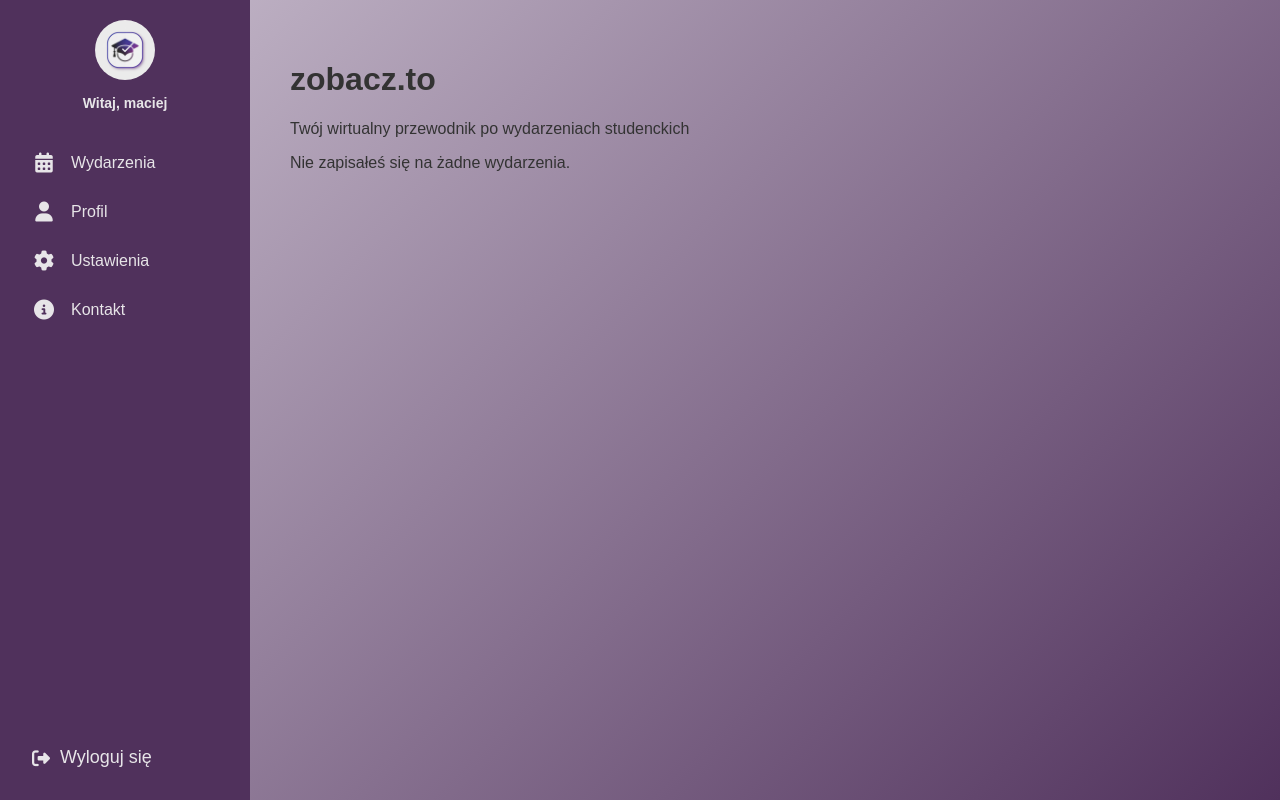
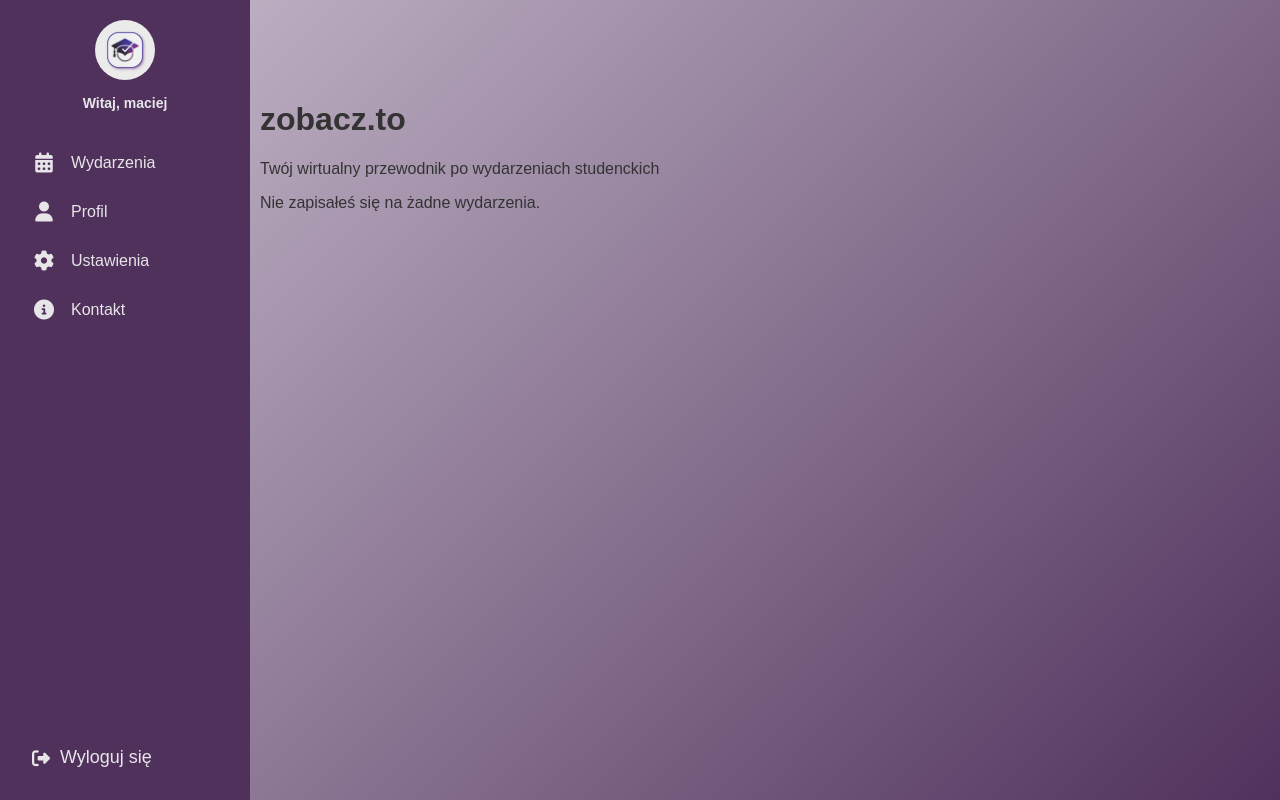
Before and after one commit to maciej3j/zobacz.to, a Django app: page / in a window 1280 px wide. Run offline with Django 5.2, Linux system fonts and the light colour scheme; a user stored in the database is signed in; data comes from the database, SQL or seed files in the repository.

Commit message:
reorganize base html and make sure main content does not overlap with sidebar

```diff
--- a/templates/base.html
+++ b/templates/base.html
@@ -1,15 +1,78 @@
+{% load static %}
 <!DOCTYPE html>
 <html>
 <head>
     <meta charset="utf-8">
   <title>{% block title %}Zapisz to{% endblock %}</title>
+  <link rel="stylesheet" href="https://cdnjs.cloudflare.com/ajax/libs/font-awesome/6.4.0/css/all.min.css">
+  <link rel="stylesheet" href="{% static 'css/home.css' %}">
 </head>
 
 <body>
+<div class="sidebar">
+  <div class="top">
+    <div class="logo">
+      <img src="{% static 'images/logo.jpeg' %}" alt="Logo">
+      {% if user.is_authenticated %}
+        <span class="username">Witaj, {{ user.username }}</span>
+      {% endif %}
+    </div>
+    <div class="menu">
+      <a href="{% url 'events_list' %}">
+        <i class="fas fa-calendar-alt"></i>
+        <span class="label">Wydarzenia</span>
+      </a>
+      <a href="#">
+        <i class="fas fa-user"></i>
+        <span class="label">Profil</span>
+      </a>
+      {% if user.is_authenticated %}
+        {% for group in user.groups.all %}
+          {% if group.name == "admin" %}
+            <a href="/accounts/organizer-requests">
+              <i class="fas fa-user-shield"></i>
+              <span class="label">Prośby o organizatora</span>
+            </a>
+          {% endif %}
+        {% endfor %}
+      {% endif %}
+      {% if user.is_authenticated %}
+        {% for group in user.groups.all %}
+            {% if group.name == "student" %}
+                <a href="{% url 'organizer_request_create' %}">
+                    <i class="fas fa-user-plus"></i>
+                    <span class="label">Zostań organizatorem</span>
+                </a>
+            {% endif %}
+        {% endfor %}
+    {% endif %}
+      <a href="#">
+        <i class="fas fa-cog"></i>
+        <span class="label">Ustawienia</span>
+      </a>
+      <a href="#">
+        <i class="fas fa-info-circle"></i>
+        <span class="label">Kontakt</span>
+      </a>
+    </div>
+  </div>
+  <div class="bottom">
+    <form action="{% url 'logout' %}" method="post">
+      {% csrf_token %}
+      <button type="submit">
+        <i class="fas fa-sign-out-alt"></i>
+        <span class="logout-label">Wyloguj się</span>
+      </button>
+    </form>
+  </div>
+</div>
+
   <main>
+    <div class="main-content">
     {% block content %}
-    {% endblock %}
+    {% endblock content %}
   </main>
+  </div>
 </body>
 
 </html>
--- a/templates/events/events_list.html
+++ b/templates/events/events_list.html
@@ -5,7 +5,6 @@
 
 {% block content %}
 <link rel="stylesheet" href="{% static 'css/events.css' %}">
-
 <div class="events-container">
     <div class="events-card">
         <h2 class="events-title">Wszystkie wydarzenia</h2>
@@ -82,4 +81,5 @@
         </ul>
     </div>
 </div>
+
 {% endblock content %}
--- a/templates/home.html
+++ b/templates/home.html
@@ -5,65 +5,7 @@
 {% block title %}Zapisz to!{% endblock %}
 
 {% block content %}
-<link rel="stylesheet" href="https://cdnjs.cloudflare.com/ajax/libs/font-awesome/6.4.0/css/all.min.css">
-<link rel="stylesheet" href="{% static 'css/home.css' %}">
-<div class="sidebar">
-  <div class="top">
-    <div class="logo">
-      <img src="{% static 'images/logo.jpeg' %}" alt="Logo">
-      {% if user.is_authenticated %}
-        <span class="username">Witaj, {{ user.username }}</span>
-      {% endif %}
-    </div>
-    <div class="menu">
-      <a href="{% url 'events_list' %}">
-        <i class="fas fa-calendar-alt"></i>
-        <span class="label">Wydarzenia</span>
-      </a>
-      <a href="#">
-        <i class="fas fa-user"></i>
-        <span class="label">Profil</span>
-      </a>
-      {% if user.is_authenticated %}
-        {% for group in user.groups.all %}
-          {% if group.name == "admin" %}
-            <a href="/accounts/organizer-requests">
-              <i class="fas fa-user-shield"></i>
-              <span class="label">Prośby o organizatora</span>
-            </a>
-          {% endif %}
-        {% endfor %}
-      {% endif %}
-      {% if user.is_authenticated %}
-        {% for group in user.groups.all %}
-            {% if group.name == "student" %}
-                <a href="{% url 'organizer_request_create' %}">
-                    <i class="fas fa-user-plus"></i>
-                    <span class="label">Zostań organizatorem</span>
-                </a>
-            {% endif %}
-        {% endfor %}
-    {% endif %}
-      <a href="#">
-        <i class="fas fa-cog"></i>
-        <span class="label">Ustawienia</span>
-      </a>
-      <a href="#">
-        <i class="fas fa-info-circle"></i>
-        <span class="label">Kontakt</span>
-      </a>
-    </div>
-  </div>
-  <div class="bottom">
-    <form action="{% url 'logout' %}" method="post">
-      {% csrf_token %}
-      <button type="submit">
-        <i class="fas fa-sign-out-alt"></i>
-        <span class="logout-label">Wyloguj się</span>
-      </button>
-    </form>
-  </div>
-</div>
+
 
 <div class="main-content">
   <h1>zobacz.to</h1>
--- a/templates/registration/organizer_request_form.html
+++ b/templates/registration/organizer_request_form.html
@@ -1,6 +1,7 @@
 {% extends "base.html" %}
 {% block title %}Prośba o zostanie organizatorem{% endblock %}
 {% block content %}
+
 <h2>Prośba o zostanie organizatorem</h2>
 <form method="post">
     {% csrf_token %}
```
Also changed, not shown: templates/events/event_detail.html (+0 -29 lines).
